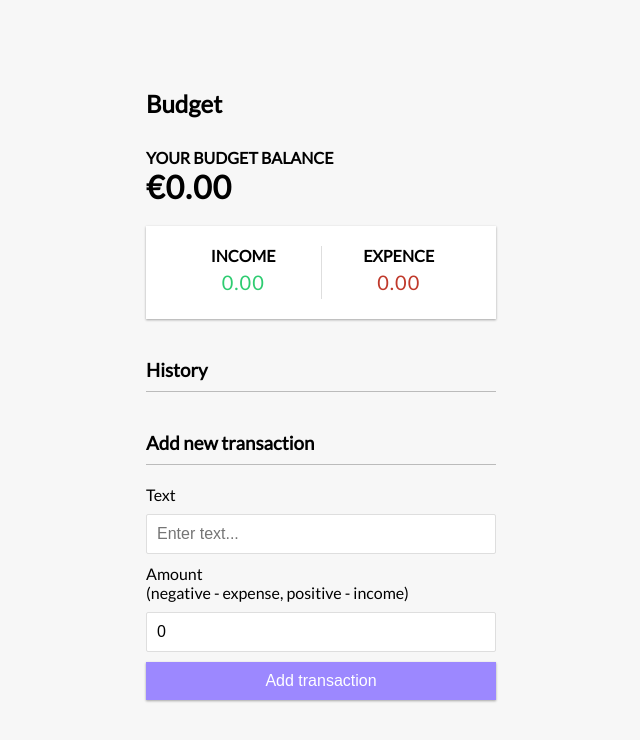
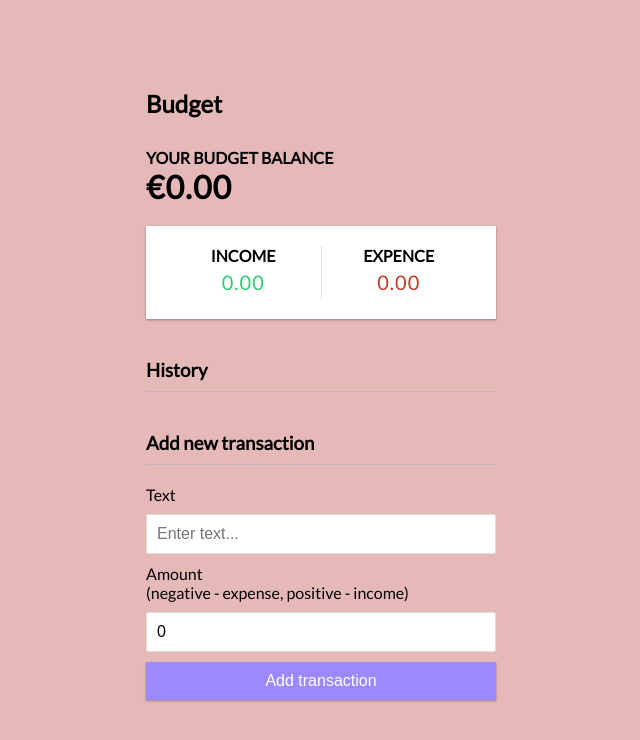
Before and after one commit to OldDognoob/Context, a React (Create React App) app in the folder budget-app/: page / in a window 1280 px wide. Shown: the top 740 px of the page, without its empty margins (319-959 px from the left). Built offline with nearby package versions, Linux system fonts and the light colour scheme.

Commit message:
final-project

```diff
--- a/budget-app/src/App.css
+++ b/budget-app/src/App.css
@@ -9,7 +9,7 @@
 }
 
 body {
-  background-color: #f7f7f7;
+  background-color: #e6b9b9;
   display: flex;
   flex-direction: column;
   align-items: center;
```
